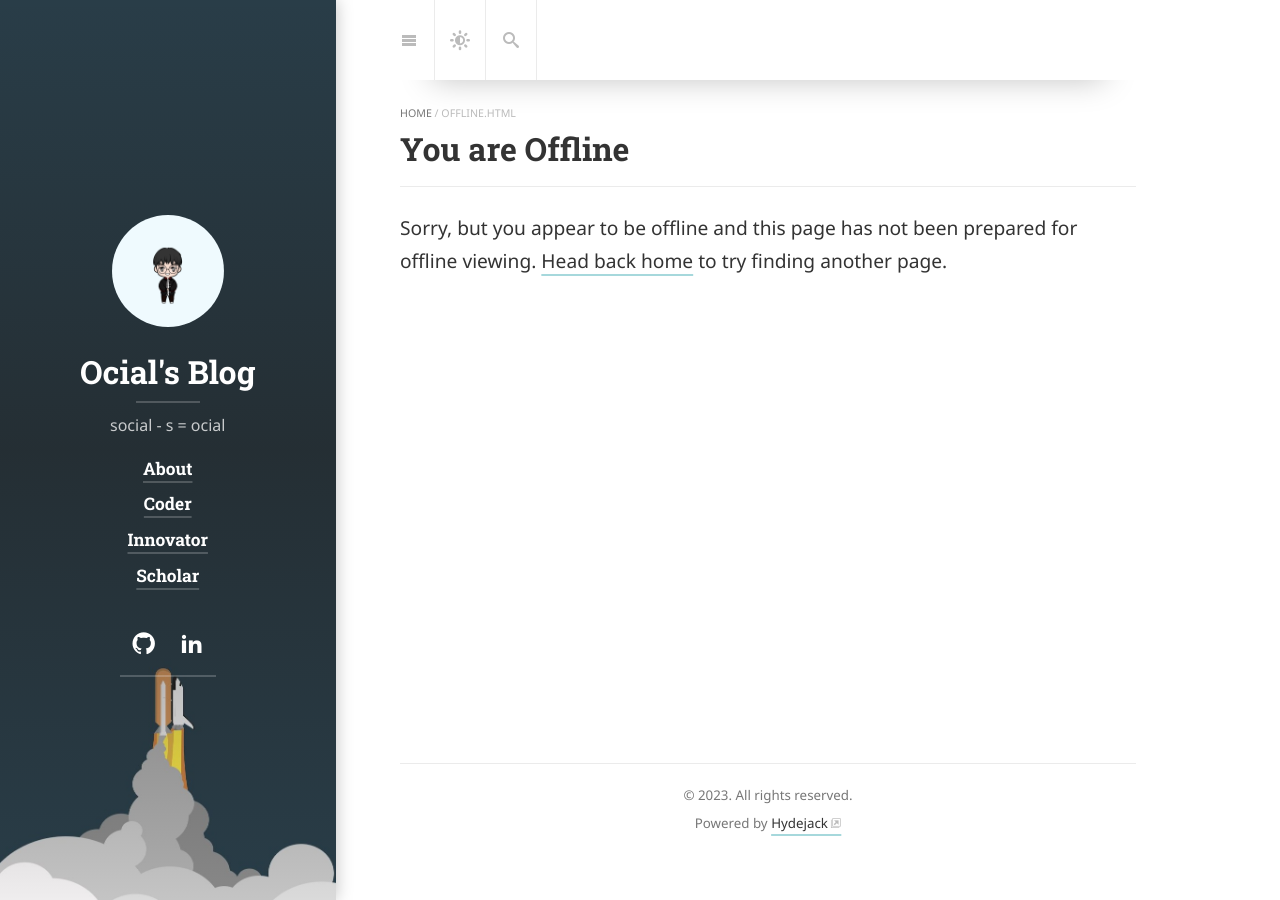
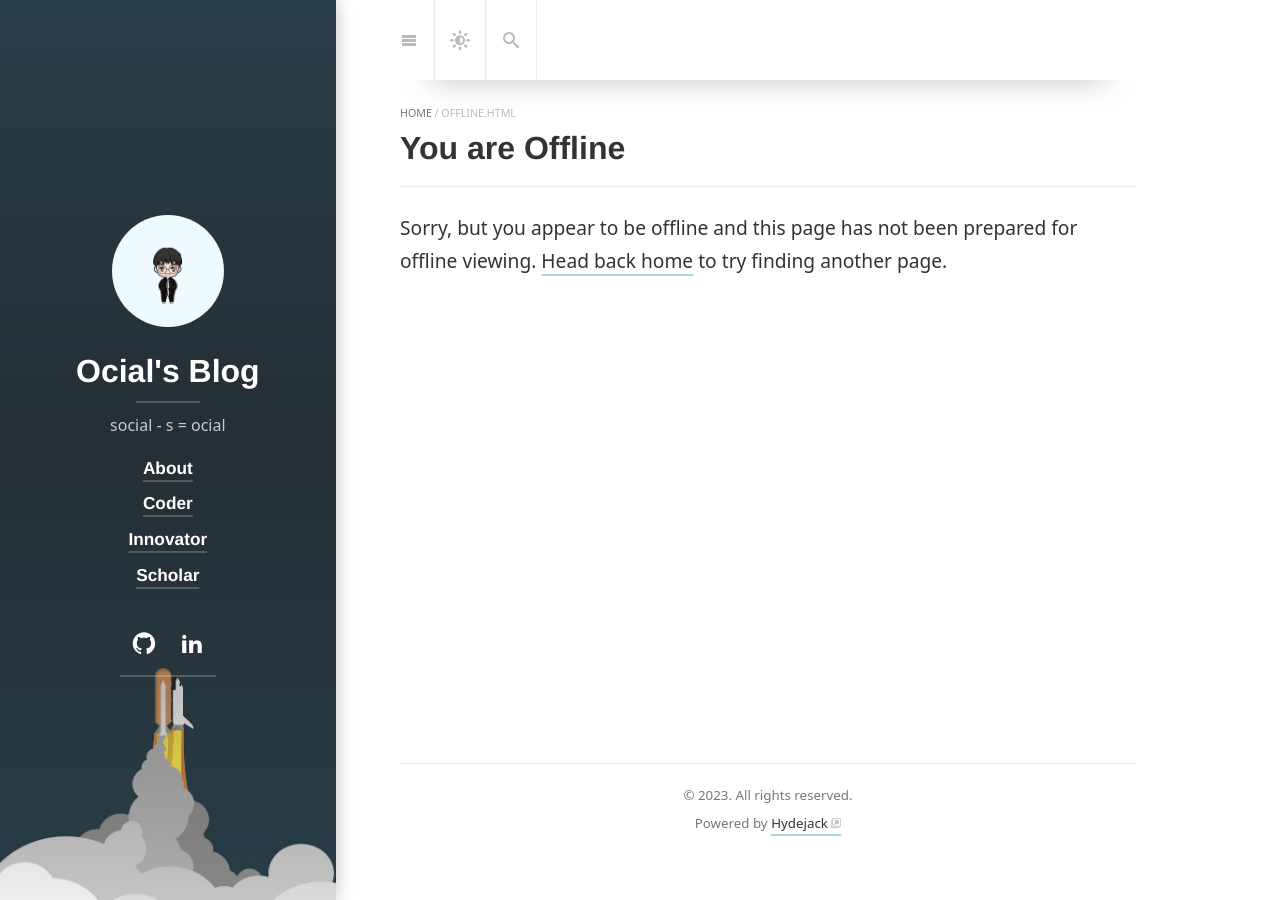
Before and after one commit to ocial/ocial.github.io, a Jekyll site: the page built from offline.md, in a window 1280 px wide. Built offline with Jekyll 4.4.1, drawn with Linux system fonts in a browser that asks for light colours; cached includes are drawn as plain includes; nearby versions of some CDN libraries; some web fonts are replaced; library files that are not in the unit come from our copies.

Commit message:
font change

```diff
--- a/_config.yml
+++ b/_config.yml
@@ -108,7 +108,7 @@ theme_color:           rgb(25,55,71)
 
 # The string encoding which fonts to fetch from Google Fonts.
 # See: <https://hydejack.com/docs/configuration/>
-google_fonts:          Roboto+Slab:700|Noto+Sans:400,400i,700,700i
+google_fonts:          Noto+Sans+KR|JetBrains+Mono|Nanum+Gothic+Coding
 
 # The text font. Expects a string that is a valid CSS font-family value.
 # To change font-weight, see _sass/variables.scss
@@ -116,10 +116,10 @@ font:                  Noto Sans, Helvetica, Arial, sans-serif
 
 # The font used for headings. Expects a string that is a valid CSS font-family value.
 # To change font-weight, see _sass/variables.scss
-font_heading:          Roboto Slab, Helvetica, Arial, sans-serif
+font_heading:          Helvetica, Arial, sans-serif
 
 # The font used for code blocks. Expects a string that is a valid CSS font-family value.
-font_code:             Fira Code, Menlo, Monaco, Consolas, monospace;
+font_code:             JetBrains Mono, Nanum Gothic Coding, Menlo, Monaco, Consolas, monospace;
 
 defaults:
   # You can use this to provide a default accent color and background for
```
